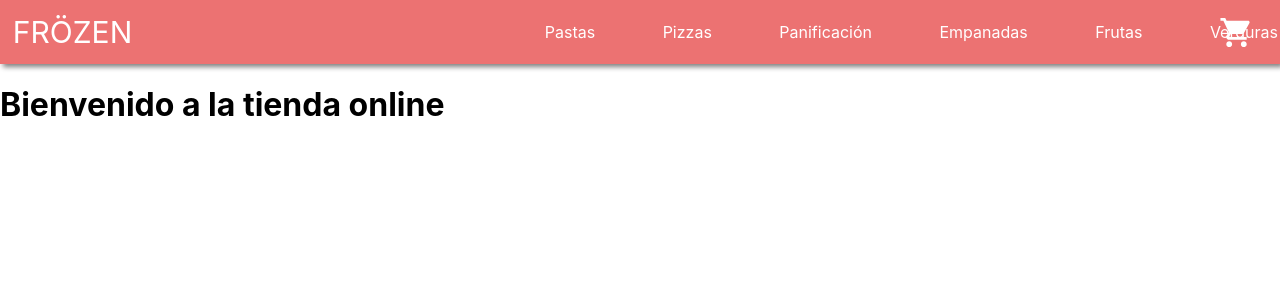
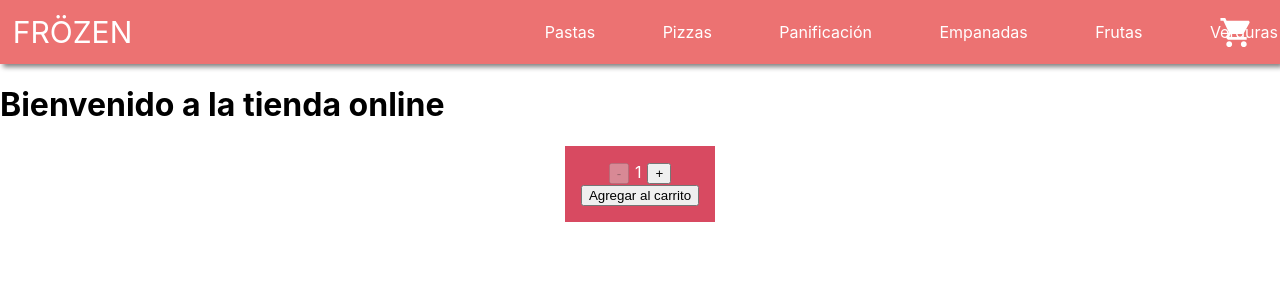
Before and after one commit to jmulinaris/final-ReactJS, a React (Create React App) app: page / in a window 1280 px wide. Shown: the top 300 px of the page. Built offline with nearby package versions, Linux system fonts and the light colour scheme.

Commit message:
agrego contador

```diff
--- /dev/null
+++ b/src/Components/ItemCount/index.js
@@ -0,0 +1,33 @@
+import "./styles.css";
+
+import React, {useEffect, useState} from 'react'
+
+const ItemCount = ({initial, stock, onAdd}) => {
+
+    const [count, setCount] = useState(parseInt(initial));
+
+    const decrease = () =>{
+        setCount (count-1);
+    }
+
+    const increase = () =>{
+        setCount (count+1);
+    }
+
+    useEffect (() =>{
+        setCount(parseInt(initial));
+    }, [initial])
+
+    return (
+        <div className="counter">
+            <button disabled={count <= 1} onClick={decrease}>-</button>
+            <span className="numero">{count}</span>
+            <button disabled={count >= stock} onClick={increase}>+</button>
+            <div>
+                <button disabled={stock <= 0} onClick={()=> onAdd(count)}> Agregar al carrito</button>
+            </div>
+        </div>
+    )
+}
+
+export default ItemCount;
--- /dev/null
+++ b/src/Components/ItemCount/styles.css
@@ -0,0 +1,12 @@
+.counter {
+    width:fit-content;
+    background-color: rgb(216, 74, 97);
+    margin:auto;
+    padding:1rem;
+    text-align: center;
+    color:white;
+}
+
+.numero{
+    padding:5%;
+}
--- a/src/Components/ItemListContainer/ItemListContainer.js
+++ b/src/Components/ItemListContainer/ItemListContainer.js
@@ -1,9 +1,18 @@
 import React from "react";
+import ItemCount from "../ItemCount";
 import Title from "../Title";
 
 const ItemListContainer = ({texto}) =>{
+
+    const onAdd = (quantity) => {
+        console.log(`Compraste ${quantity} unidades`);
+    }
+
     return (
-        <Title greeting={texto}/>
+        <>
+            <Title greeting={texto}/>
+            <ItemCount initial={1} stock={7} onAdd={onAdd} />
+        </>
     )
 }
 
```
